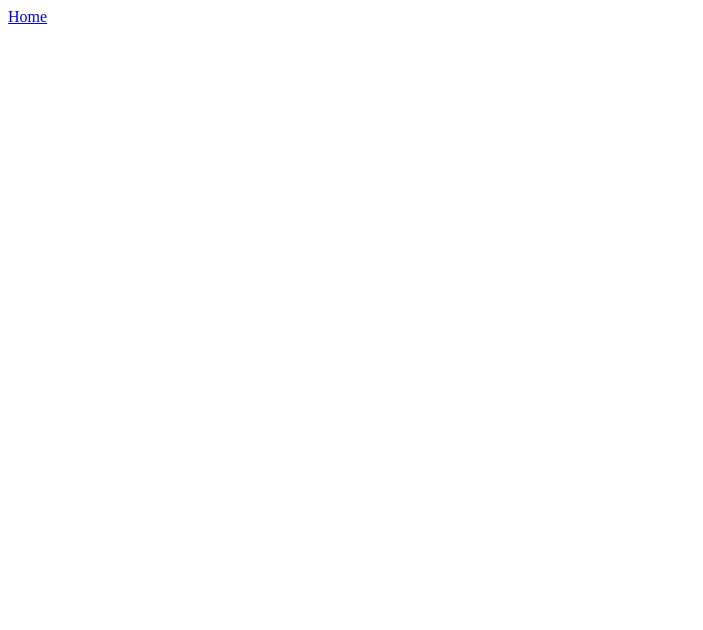
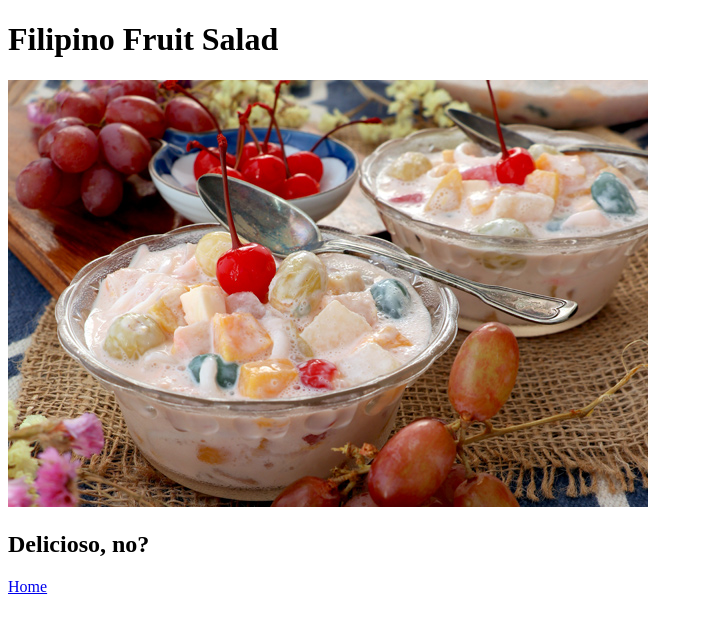
Before and after one commit to joshuaraz/odin-recipes, a plain HTML site: page Fruit_salad.html in a window 1280 px wide. Shown: the whole page, without its empty margins (0-703 px from the left). Drawn offline with Linux system fonts and the light colour scheme.

Commit message:
update texts

```diff
--- a/Fruit_salad.html
+++ b/Fruit_salad.html
@@ -1,4 +1,11 @@
+<!DOCTYPE html>
+<html lang="eng">
+    <title>Filipino Fruit Salad</title>
 <body>
-
-    <a href="./index.html">Home</a>
+    <meta charset="utf-8">
+    <h1>Filipino Fruit Salad</h1>
+    <img src="./recipe_images/fruitsalad.jpg"alt="Yummy looking fruit salad">
+    <p><h2>Delicioso, no?</h2></p>
+    <p><a href="./index.html">Home</a></p>
 </body>
+</html>
```
Also changed, not shown: index.html (+6 -2 lines), recipe_images/fruitsalad.jpg (added).
